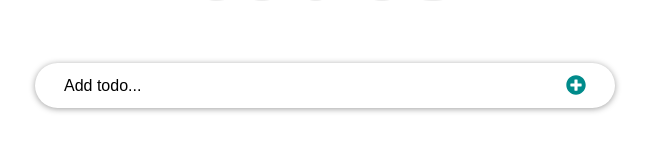
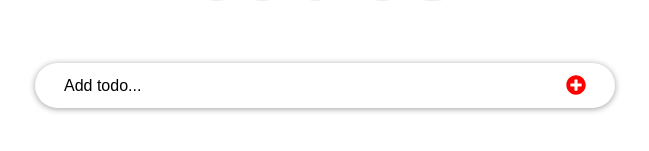
Before and after one commit to Danie12345/react-todo-list, a React (Create React App) app: page / in a window 1280 px wide. Shown: the part 233-384 px from the top of the page, without its empty margins (315-964 px from the left). Built offline with nearby package versions, Linux system fonts and the light colour scheme; the HTML template or start-up script is replaced by a standard one.

Commit message:
Add icon context
Style various icons

```diff
--- a/src/functionBased/components/InputTodo.js
+++ b/src/functionBased/components/InputTodo.js
@@ -1,5 +1,6 @@
 import React, { useState } from "react";
 import { FaPlusCircle } from "react-icons/fa";
+import { IconContext } from "react-icons"
 
 const InputTodo = props => {
   const [inputText, setInputText] = useState({
@@ -35,11 +36,17 @@ const InputTodo = props => {
         name="title"
         onChange={onChange}
       />
-      <button className="input-submit">
-        <FaPlusCircle
-          style={{ color: "darkcyan", fontSize: "20px", marginTop: "2px" }}
-        />
-      </button>
+      <IconContext.Provider
+        value={{
+          color: "darkcyan",
+          style: { fontSize: "20px", color: "#ff0000" },
+          className: "submit-iconn",
+        }}
+      >
+        <button className="input-submit">
+          <FaPlusCircle />
+        </button>
+      </IconContext.Provider>
     </form>
   )
 }
```
